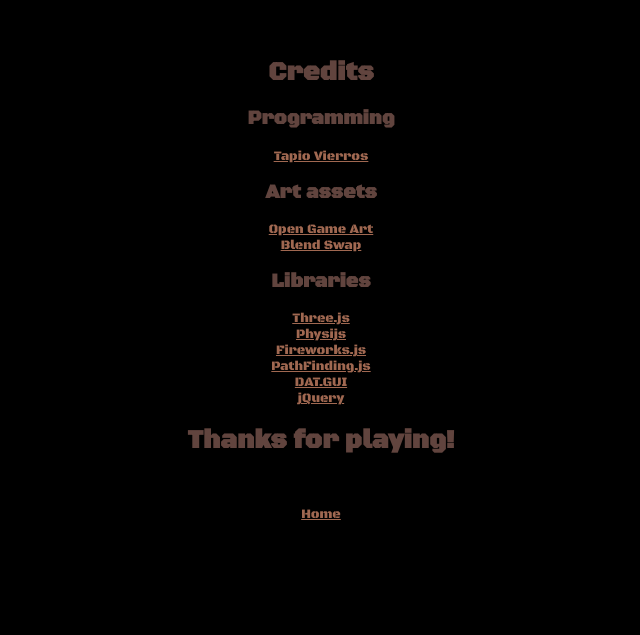
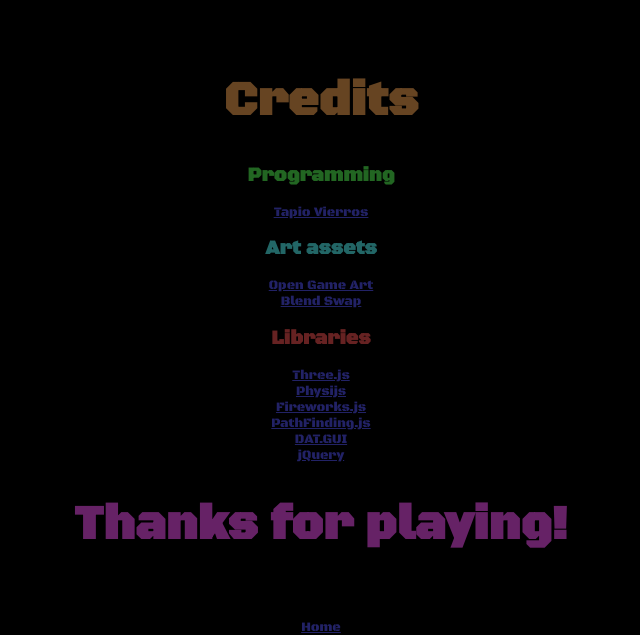
Before and after one commit to squirrelcom/Squirrel3DEngine, a plain HTML site: page credits.html in a window 1280 px wide. Shown: the part 388-1023 px from the top of the page, without its empty margins (319-959 px from the left). Before the commit the page ends 910 px from the top, so only its background shows below. Drawn offline with Linux system fonts and the light colour scheme.

Commit message:
Colorful credits.

```diff
--- a/credits.html
+++ b/credits.html
@@ -21,15 +21,15 @@
 
 	<div id="positioner"></div>
 	<div id="credits">
-		<h1>Credits</h1>
-		<h2>Programming</h2>
+		<h1 style="color: #642;" class="big">Credits</h1>
+		<h2 style="color: #262;">Programming</h2>
 		<a href="http://tapio.github.com/">Tapio Vierros</a>
-		<h2>Art assets</h2>
+		<h2 style="color: #266;">Art assets</h2>
 		<ul>
 			<li><a href="http://opengameart.org/">Open Game Art</a></li>
 			<li><a href="http://www.blendswap.com/">Blend Swap</a></li>
 		</ul>
-		<h2>Libraries</h2>
+		<h2 style="color: #622;">Libraries</h2>
 		<ul>
 			<li><a href="http://mrdoob.github.com/three.js/">Three.js</a></li>
 			<li><a href="http://chandlerprall.github.com/Physijs/">Physijs</a></li>
@@ -38,7 +38,7 @@
 			<li><a href="http://code.google.com/p/dat-gui/">DAT.GUI</a></li>
 			<li><a href="http://jquery.com/">jQuery</a></li>
 		</ul>
-		<h1>Thanks for playing!</h1>
+		<h1 style="color: #626;" class="big">Thanks for playing!</h1>
 		<br/>
 		<br/>
 		<a href="index.html">Home</a>
--- a/css/style.css
+++ b/css/style.css
@@ -109,6 +109,7 @@
 }
 
 .full { height: 100%; }
+.big { font-size: 48px; }
 
 #positioner {
 	-webkit-animation-duration: 15s;
@@ -127,6 +128,10 @@
 	padding: 0;
 }
 
+#credits a {
+	color: #226;
+}
+
 @-webkit-keyframes creditsroll {
 	from { height: 80%; }
 	to { height: 0%; }
```
